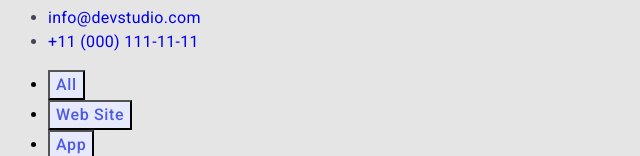
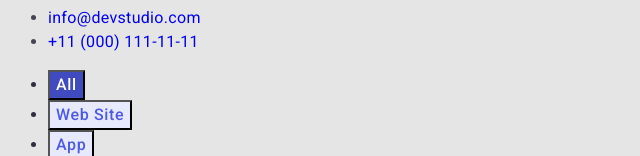
Before and after one commit to Mike130693/goit-markup-hw-02, a plain HTML site: page portfolio.html in a window 1280 px wide. In both pictures the pointer is over the button "All". Shown: the part 130-286 px from the top of the page, without its empty margins (0-640 px from the left). Drawn offline with Linux system fonts and the light colour scheme.

Commit message:
update button

```diff
--- a/css/styles.css
+++ b/css/styles.css
@@ -1,7 +1,6 @@
 body {
-  background-color: var(--main-color);
   font-family: "Roboto", sans-serif;
-  color: var(--main-color-h);
+  color:#2E2F42;
   background: #e5e5e5;
 }
 .link:hover,
@@ -76,8 +75,8 @@ body {
 }
 /*---/HERO---*/
 /*---FEATURES---*/
-.portfolio-nav button:hover,
-.portfolio-nav button:focus,
+.portfolio-navigation button:hover,
+.portfolio-navigation button:focus,
 .hero button:hover,
 .hero button:focus {
   background-color: #404bbf;
```
